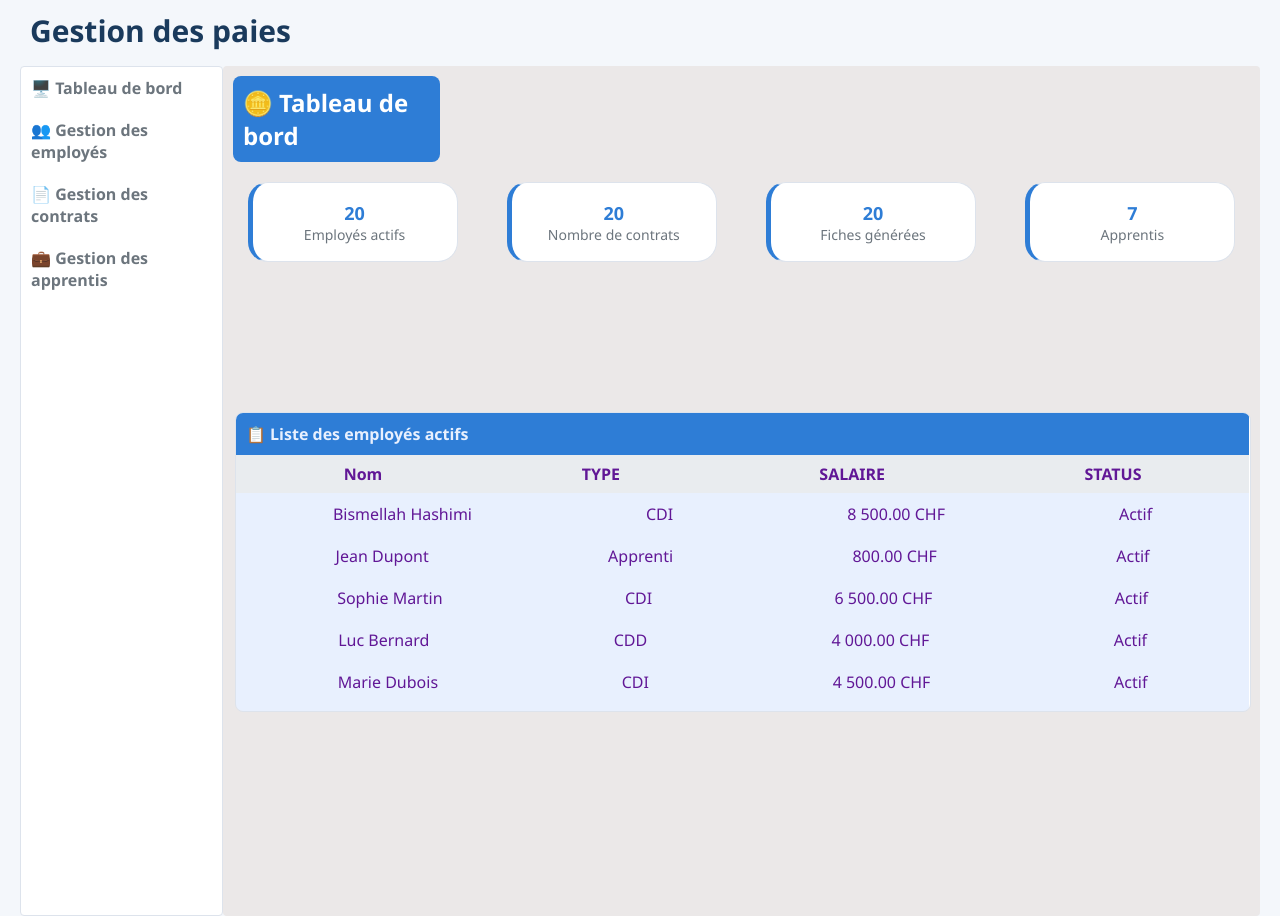
After one commit to Bas-Hashimi/Gestion-des-paies, a PHP site: page /view/dashboard.php in a window 1280 px wide. The commit adds this page. Run offline with PHP 8.4, Linux system fonts and the light colour scheme; a user stored in the database is signed in; data comes from the database, SQL or seed files in the repository.

Commit message:
afficher les employer actifa

```diff
--- a/dev/frontend/script/index.js
+++ b/dev/frontend/script/index.js
@@ -2,6 +2,7 @@ function doLogin() {
     const userField = document.getElementById('login-user').value.trim();
     const passField = document.getElementById('login-pass').value.trim();
     const errorDiv = document.getElementById('login-error');
+
 
     errorDiv.style.display = 'none';
 
@@ -34,7 +35,7 @@ function doLogin() {
             sessionStorage.setItem('show_welcome', 'true');
 
             // Redirige vers dashboard.html (qui est aussi dans le dossier 'pages')
-            window.location.href = 'dashboard.html';
+            window.location.href = 'dashboard.php';
         } else {
             errorDiv.innerText = data.message;
             errorDiv.style.display = 'block';
--- a/dev/frontend/style/style.css
+++ b/dev/frontend/style/style.css
@@ -17,7 +17,6 @@
     font-family: 'Segoe UI', sans-serif;
     background: var(--bg);
     color: var(--text);
-    min-height: 100vh;
     }
 
 .titre-principal{
@@ -85,7 +84,7 @@
 /*premier colone de la page d'acceuille*/
 .colone-un{
     width: 250px;
-    height: 650px;
+    height: 850px;
     background-color:white;
     margin-left: 20px;
     border-radius: 4px;
@@ -110,7 +109,7 @@ a{
 /*deuxieme colone de la page d'acceuille*/
 .colone-deux{
     width: 100%;
-    height: 650px;
+    height: 850px;
     background-color: rgb(235, 232, 232);
     margin-left: 20px;
     border-radius: 4px;
@@ -130,6 +129,28 @@ h2{
 
 
 }
+
+
+/*liste des employers sur dashbord*/
+/* Barre de défilement pour la liste des employés sur le dashboard */
+.dashboard-container-scroll {
+    max-height: 500px;
+    overflow-y: auto;     /* Active le scroll vertical si ça dépasse */
+    border: 1px solid #ddd;
+    padding-right: 1px;   /* Espace pour que le scroll ne colle pas au texte */
+    margin-top: 50px;
+}
+
+/* Optionnel : Rendre la barre de défilement plus moderne et fine */
+.dashboard-container-scroll::-webkit-scrollbar {
+    width: 6px;
+}
+
+.dashboard-container-scroll::-webkit-scrollbar-thumb {
+    background: #38dbe0;
+    border-radius: 4px;
+}
+
 /*h2 getion des employes*/
 .colone-deux h2{
     width: 20%;
@@ -139,6 +160,26 @@ h2{
     display: flex;
     flex-wrap: wrap;
 }
+
+/* Rend le titre de la liste fixe au scroll */
+.dashboard-container-scroll h4 {
+    position: sticky;
+    top: 0;
+    background-color: #f4f6f9;
+    margin: 0;
+    padding: 10px 0;
+    z-index: 10;
+}
+
+/* Rend l'entête du tableau (NOM, TYPE, SALAIRE) également fixe juste en dessous du titre */
+.dashboard-container-scroll .header-table {
+    position: sticky;
+    top: 38px;
+    background-color: #e9ecef;
+    z-index: 9;
+    padding: 8px;
+}
+/*type employer*/
 
 .card{
     margin:auto;
@@ -213,7 +254,7 @@ h2{
 
 /*liste des employes*/
 .liste-employes{
-    margin-top: 50px;
+    margin-top: 150px;
     color: var(--primary);
     background-color: white;
     border-radius: 8px;
--- /dev/null
+++ b/dev/frontend/view/dashboard.php
@@ -0,0 +1,45 @@
+<?php
+session_start();
+
+// Si l'utilisateur n'est pas connecté, redirection vers le login
+if (!isset($_SESSION['user_id'])) {
+    header('Location: login.html');
+    exit;
+}
+
+// 1. Connexion à la base de données
+try {
+    $db = new PDO(
+        'mysql:host=localhost;dbname=gestions_des_paies_bismellah_hashimi_2026;charset=utf8',
+        'root',
+        ''
+    );
+    $db->setAttribute(PDO::ATTR_ERRMODE, PDO::ERRMODE_EXCEPTION);
+} catch (Exception $e) {
+    die('Erreur de connexion : ' . $e->getMessage());
+}
+
+// 2. Requêtes SQL pour récupérer les compteurs réels
+$total_employes = $db->query("SELECT COUNT(*) FROM t_utilisateur WHERE LOWER(statut) = 'actif'")->fetchColumn();
+$total_contrats = $db->query("SELECT COUNT(*) FROM t_contrat")->fetchColumn();
+$total_fiches = $db->query("SELECT COUNT(*) FROM t_fiche_paie")->fetchColumn();
+$total_apprentis = $db->query("SELECT COUNT(*) FROM t_contrat WHERE annee_apprentissage IS NOT NULL")->fetchColumn();
+
+// 3. NOUVEAU : Requête SQL pour récupérer TOUS les employés ACTIFS
+$requete_actifs = "SELECT
+                    u.id_utilisateur,
+                    u.nom,
+                    u.prenom,
+                    c.type_contrat,
+                    c.salaire_basse,
+                    u.statut
+                FROM t_utilisateur u
+                INNER JOIN t_contrat c ON u.id_utilisateur = c.id_utilisateur
+                WHERE LOWER(u.statut) = 'actif'";
+
+$resultat_actifs = $db->query($requete_actifs);
+$liste_employes_actifs = $resultat_actifs->fetchAll(PDO::FETCH_ASSOC);
+
+// 4. Inclure la vue
+include 'dashboard.view.php';
+?>
--- /dev/null
+++ b/dev/frontend/view/dashboard.view.php
@@ -0,0 +1,86 @@
+<!DOCTYPE html>
+<html lang="fr">
+<head>
+    <meta charset="UTF-8">
+    <meta name="viewport" content="width=device-width, initial-scale=1.0">
+    <link rel="stylesheet" href="../style/style.css">
+    <title>Gestion des paies - Tableau de bord</title>
+</head>
+<body>
+    <div id="dashboard-page" class="dashboard-container">
+        <h1 class="titre-principal">Gestion des paies</h1>
+    </div>
+    <div class="container">
+        <div class="colone-un">
+            <div class="profile">
+                <p> <a href="dashboard.php">🖥️ Tableau de bord </a></p>
+                <p> <a href="employes.php">👥 Gestion des employés </a></p>
+                <p> <a href="contrats.php">📄 Gestion des contrats </a></p>
+                <p> <a href="apprentis.php">💼 Gestion des apprentis </a></p>
+            </div>
+        </div>
+
+        <div class="colone-deux">
+            <div class="bg-tableau-titre">
+                <h2>🪙 Tableau de bord</h2>
+            </div>
+
+            <div class="container-un">
+                <div class="card">
+                    <h3><?= htmlspecialchars($total_employes) ?></h3>
+                    <p id="nombre-employes">Employés actifs</p>
+                </div>
+                <div class="card">
+                    <h3><?= htmlspecialchars($total_contrats) ?></h3>
+                    <p id="nombre-contrats">Nombre de contrats</p>
+                </div>
+                <div class="card">
+                    <h3><?= htmlspecialchars($total_fiches) ?></h3>
+                    <p id="nombre-fiches">Fiches générées</p>
+                </div>
+                <div class="card">
+                    <h3><?= htmlspecialchars($total_apprentis) ?></h3>
+                    <p id="nombre-apprentis">Apprentis</p>
+                </div>
+            </div>
+            <!-- NOUVEAU : LISTE DES EMPLOYÉS ACTIFS DIRECTEMENT SUR LE DASHBOARD -->
+            <div class="liste-employes dashboard-container-scroll">
+                <h4>📋 Liste des employés actifs</h4>
+
+                <div class="nav-employes header-table">
+                    <div class="nom-employes"><strong>Nom</strong></div>
+                    <div class="type-employes"><strong>TYPE</strong></div>
+                    <div class="salaire-employes"><strong>SALAIRE</strong></div>
+                    <div class="status-employes"><strong>STATUS</strong></div>
+                </div>
+
+                <?php foreach ($liste_employes_actifs as $employe): ?>
+                    <div class="nav-employes ligne-employe">
+                        <div class="nom-employes">
+                            <?= htmlspecialchars($employe['prenom'] . ' ' . $employe['nom']) ?>
+                        </div>
+                       <div class="type-employes">
+                         <?= htmlspecialchars($employe['type_contrat'] !== '' ? $employe['type_contrat'] : 'Apprenti') ?>
+                        </div>
+                        <div class="salaire-employes">
+                            <?= number_format($employe['salaire_basse'], 2, '.', ' ') . ' CHF' ?>
+                        </div>
+                        <div class="status-employes">
+                            <span class="status-badge actif">
+                                <?= htmlspecialchars($employe['statut']) ?>
+                            </span>
+                        </div>
+                    </div>
+                <?php endforeach; ?>
+
+                <?php if (empty($liste_employes_actifs)): ?>
+                    <p style="padding: 10px; text-align: center;">Aucun employé actif trouvé.</p>
+                <?php endif; ?>
+            </div>
+
+        </div>
+    </div>
+
+    <script src="../script/index.js"></script>
+</body>
+</html>
```
